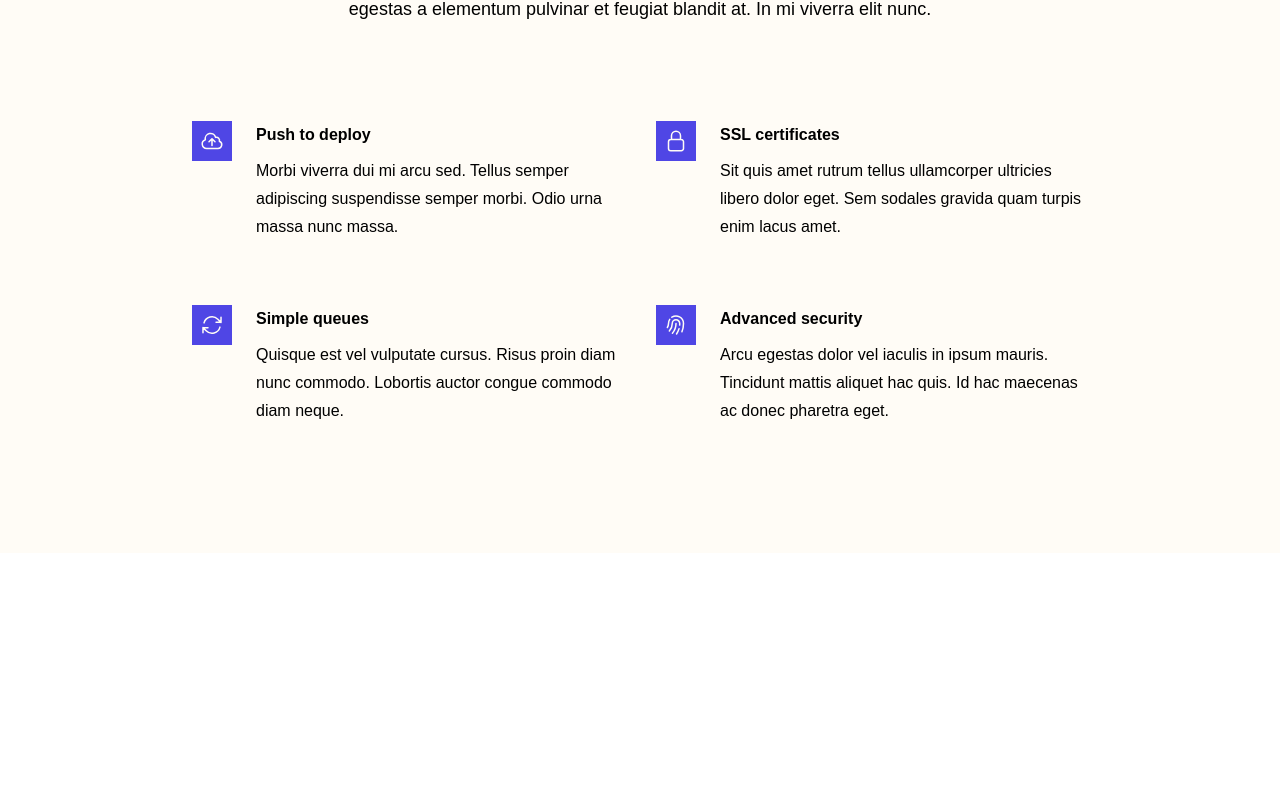
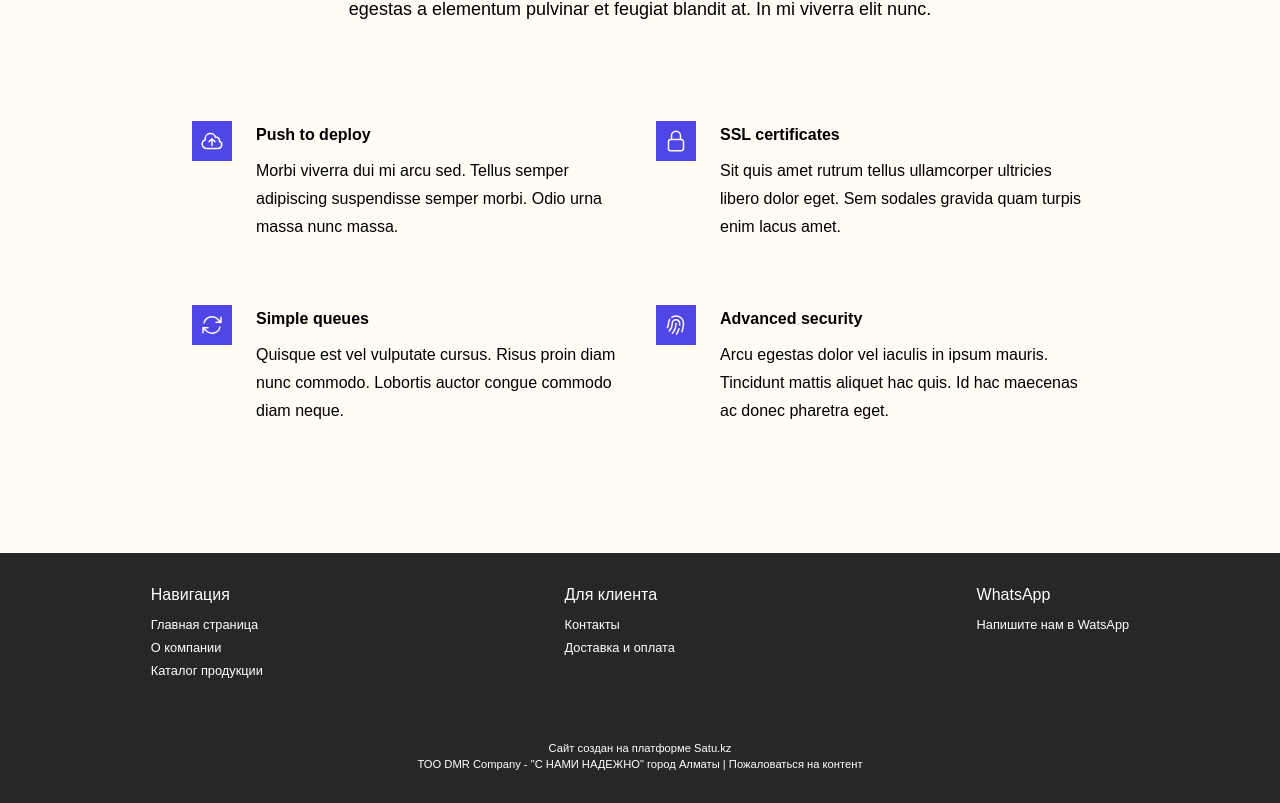
Before and after one commit to Wester641/ordinarykg, a React (Create React App) app: page / in a window 1280 px wide. Shown: the part 2993-3796 px from the top of the page. Before the commit the page ends 3546 px from the top, so only its background shows below. Built offline with nearby package versions, Linux system fonts and the light colour scheme.

Commit message:
build footer-section

```diff
--- a/src/App.js
+++ b/src/App.js
@@ -5,6 +5,7 @@ import Section from "./components/main/Section";
 import ProductsCards from "./components/productsCards/ProductsCards";
 import NavbarSection from "./components/header/navbar/NavbarSection";
 import Promosale from "./components/header/promoSale/Promosale";
+import Footer from "./components/footer/Footer";
 
 function App() {
   return (
@@ -16,6 +17,7 @@ function App() {
       <PromoSection />
       <ProductsCards />
       <Section />
+      <Footer />
     </div>
   );
 }
--- /dev/null
+++ b/src/components/footer/Footer.jsx
@@ -0,0 +1,40 @@
+import React from "react";
+import { footerData } from "../../constans/footer";
+
+export default function Footer() {
+  return (
+    <div className=" w-full flex flex-col justify-around min-h-[250px]  bg-zinc-800 text-textwhite  relative">
+      <div className="hidden xs:flex xs:justify-around md:h-full md:items-start ">
+        {footerData.map((item) => (
+          <div key={item.id}>
+            <p className="bold text-base pb-2">{item.title}</p>
+            <ul className="flex flex-col gap-1">
+              {item.categories.map((el, idx) => (
+                <li
+                  className="text-[0.8rem] hover:bg-green cursor-pointer"
+                  key={idx}
+                >
+                  <a href={item.path || "#"}>{el}</a>
+                </li>
+              ))}
+            </ul>
+          </div>
+        ))}
+      </div>
+      <div>
+        <p className="text-center text-[0.7rem]">
+          <a className="hover:bg-green" href="/#">
+            Сайт создан на платформе Satu.kz
+          </a>
+          <p>
+            ТОО DMR Company - "С НАМИ НАДЕЖНО" город Алматы |
+            <a className="hover:bg-green" href="/#">
+              {" "}
+              Пожаловаться на контент
+            </a>
+          </p>
+        </p>
+      </div>
+    </div>
+  );
+}
--- a/src/components/productsCards/Product.jsx
+++ b/src/components/productsCards/Product.jsx
@@ -6,9 +6,9 @@ import React from "react";
 
 const Product = (props) => {
   return (
-    <div className="w-72 relative group rounded bg-[#f4f4f4] ">
+    <div className="max-w-72 relative group rounded bg-[#f4f4f4] ">
       <div className="max-w-80 max-h-80 relative overflow-y-hidden box-border">
-        <div className="mt-2 w-[270px] h-[270px] m-auto  border border-[#d9d9d9]">
+        <div className="mt-2 w-[270px] h-[270px] m-auto border border-[#d9d9d9]">
           <img
             className="w-full h-full object-contain"
             src={props.img}
--- /dev/null
+++ b/src/constans/footer.js
@@ -0,0 +1,18 @@
+export const footerData = [
+  {
+    id: 1,
+    title: "Навигация",
+    categories: ["Главная страница", "О компании", "Каталог продукции"],
+  },
+  {
+    id: 2,
+    title: "Для клиента",
+    categories: ["Контакты", "Доставка и оплата"],
+  },
+  {
+    id: 3,
+    title: "WhatsApp",
+    categories: ["Напишите нам в WatsApp"],
+    path: "/",
+  },
+];
--- a/tailwind.config.js
+++ b/tailwind.config.js
@@ -9,7 +9,10 @@ module.exports = {
       },
       colors: {
         // regalgray: "#f4f4f4",
+
         black: "#000000",
+        bgftr: "rgb(50, 50, 50)",
+        textwhite: "rgb(255, 255, 255);",
         green: "rgb(101,193,46)",
         "dark-green": "#215713",
         "mint-green": "#BDFFB8",
```
